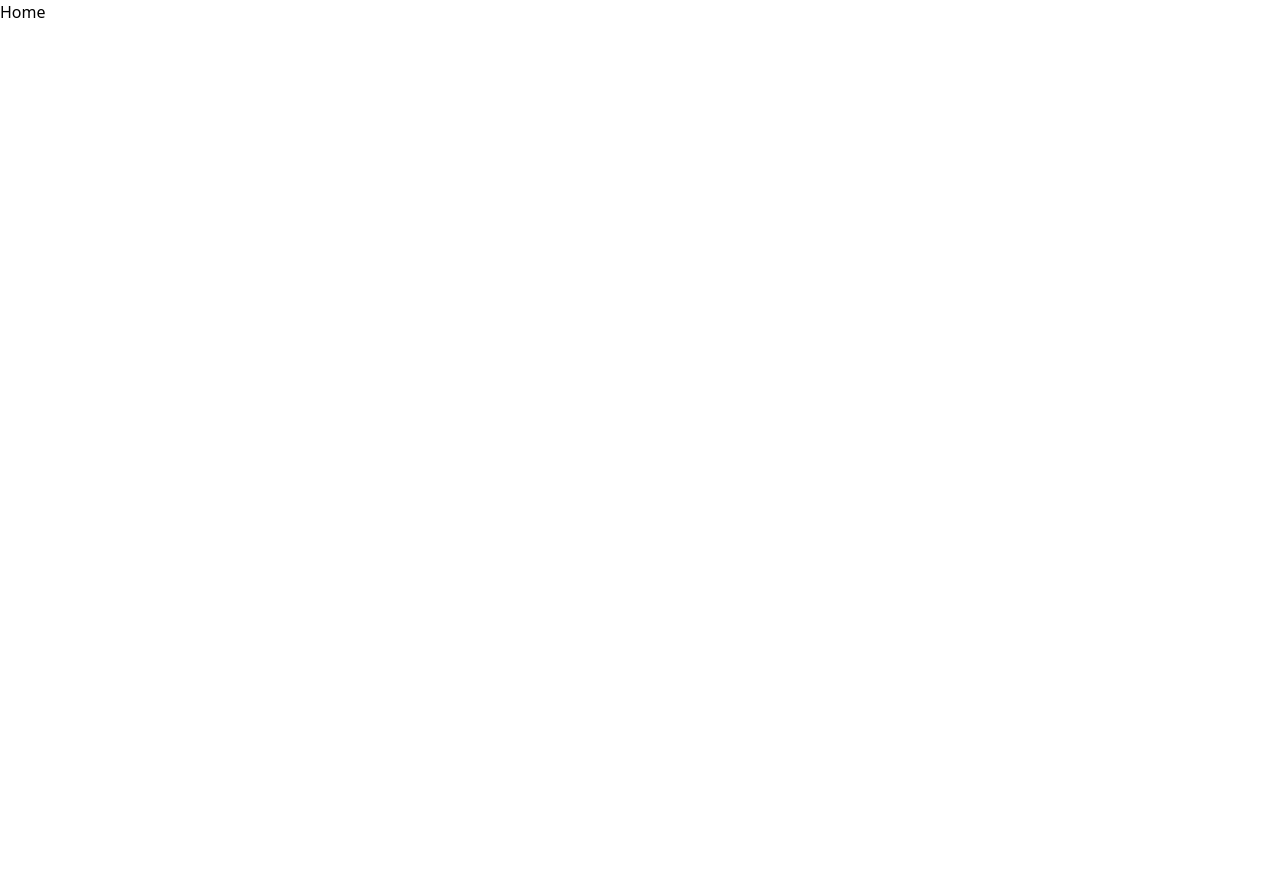
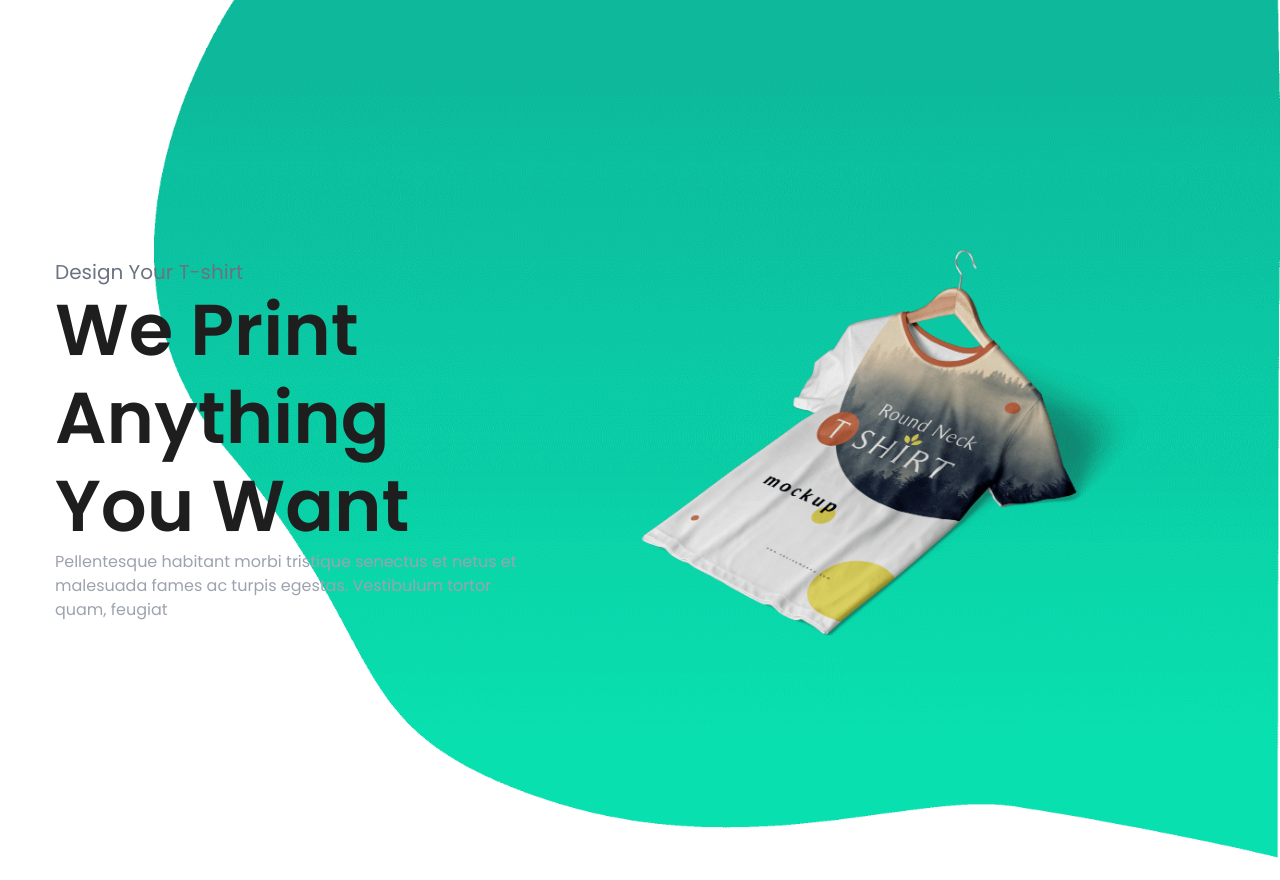
Before and after one commit to Gbemiga97/custom-print, a React (Create React App) app: page / in a window 1280 px wide. Before the commit the page ends 800 px from the top, so only its background shows below. Built offline with nearby package versions, Linux system fonts and the light colour scheme.

Commit message:
fourth commit

```diff
--- a/src/App.js
+++ b/src/App.js
@@ -4,7 +4,7 @@ import { Home } from './pages';
 
 function App() {
   return (
-    <div className="overflow-hidden max-w-[1400px]">
+    <div className="overflow-hidden mx-auto max-w-[1400px]">
     <HashRouter>
       <Routes>
         <Route path='/' element={<Home />} />
--- a/src/index.css
+++ b/src/index.css
@@ -1,3 +1,13 @@
 @tailwind base;
 @tailwind components;
 @tailwind utilities;
+
+
+@layer base {
+  body {
+    @apply font text-black text-lg
+  }
+  .h1 {
+    @apply text-6xl xl:text-[4.5rem] font-semibold leading-[4.5rem] xl:leading-[5.5rem] text-[#1E1E1E]
+  }
+}
--- a/src/pages/Home.jsx
+++ b/src/pages/Home.jsx
@@ -1,7 +1,35 @@
+import { images } from "../utils"
 
 const Home = () => {
   return (
-    <div>Home</div>
+    <section className="relative ">
+            {/* background image */}
+            <div  className="bg-heroBg3 h-full  bg-no-repeat bg-contain  bg-right absolute -top-1 bottom-0 left-0 right-0" />
+        <div className="h-[110vh] relative  container mx-auto">
+           {/* text & image */}
+            <div className="flex items-center justify-center h-full ">
+                {/* text */}
+                <div className=" flex flex-col items-start  justify-start">
+                    <p className="text-xl text-gray-500">
+                        Design Your T-shirt</p>
+                    <h1 className="h1">
+                        We Print Anything
+                         You Want</h1>
+                         <p className="text-gray-400 text-base ">
+                         Pellentesque habitant morbi tristique senectus et netus et malesuada fames ac turpis
+                        egestas. Vestibulum tortor quam, feugiat
+                         </p>
+                </div>
+
+                {/* image */}
+
+                   <div className="">
+                   <img src={images.HeroShirt} alt="shirt" className="" />
+
+                   </div>
+            </div>
+        </div>
+    </section>
   )
 }
 
--- /dev/null
+++ b/src/utils/images.js
@@ -0,0 +1,9 @@
+import HeroShirt from '../assets/hero/Hero-shirt.png'
+
+
+
+const images = {
+    HeroShirt
+}
+
+export default images
--- /dev/null
+++ b/src/utils/index.js
@@ -0,0 +1,8 @@
+import images from "./images";
+
+
+
+
+export {
+    images
+}
--- a/tailwind.config.js
+++ b/tailwind.config.js
@@ -24,9 +24,9 @@ module.exports = {
         secondary: '#FF680A'
       },
       backgroundImage: {
-        heroBg1: 'url(src/assets/hero/layer_1.png)',
-        heroBg2: 'url(src/assets/hero/layer_2.png)',
-        heroBg3: 'url(src/assets/hero/layer_3.png)',
+        heroBg1: 'url(/src/assets/hero/layer_1.png)',
+
+        heroBg3: 'url(/src/assets/hero/layer_3.png)',
       }
     },
   },
```
